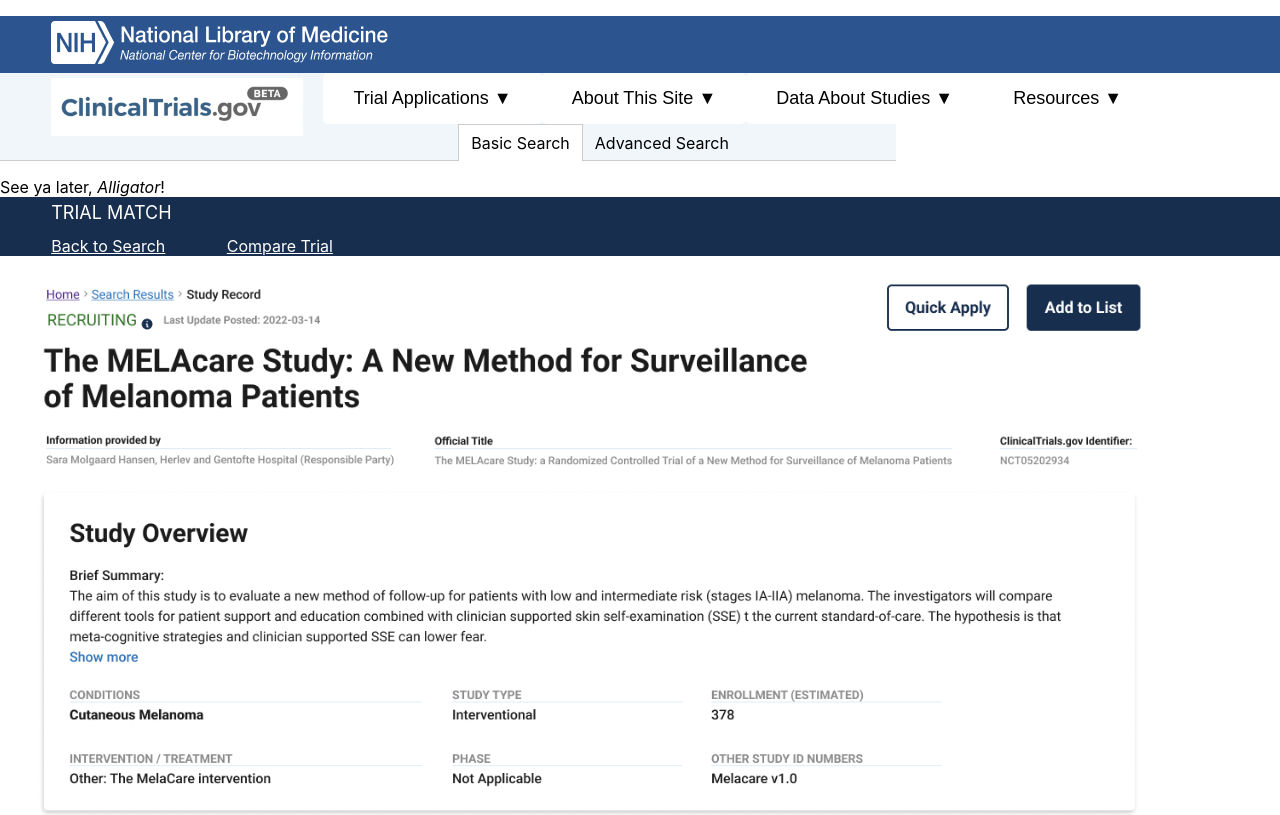
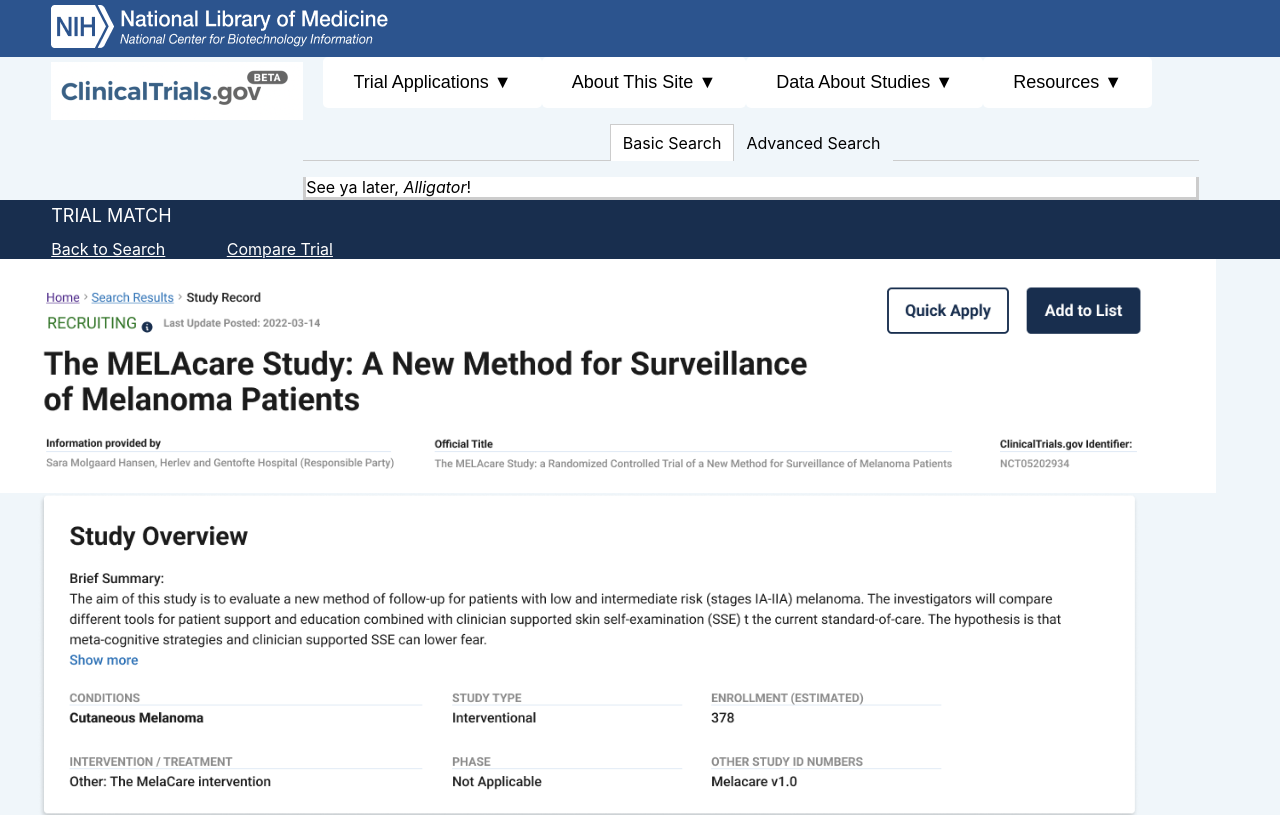
Before and after one commit to salonibg/BHCI-capstone, a React (Create React App) app in the folder clinical-trials/: page / in a window 1280 px wide. Shown: the top 815 px of the page. Built offline with nearby package versions, Linux system fonts and the light colour scheme.

Commit message:
changed order

```diff
--- a/clinical-trials/src/App.js
+++ b/clinical-trials/src/App.js
@@ -2,7 +2,6 @@
 import NavBar from './components/navbar/NavBar.js';
 import Results from './pages/js/searchresults';
 import TrialDetails from './pages/js/trialdetails';
-
 import Tabs from './pages/js/searchinputs';
 
 function App() {
--- a/clinical-trials/src/pages/css/searchinput.css
+++ b/clinical-trials/src/pages/css/searchinput.css
@@ -1,4 +1,14 @@
+body {
+  margin-left:auto;
+  margin-right:auto;
+  height:auto;
+  width:auto;
+  background-color: #F0F6FA;
+}
+
 .tabs {
+  display: flex;
+  flex-direction: column;
   width: 70%;
   height: 50%;
   align-self: center;
@@ -7,7 +17,6 @@
 .tab-list {
   border-bottom: 1px solid #ccc;
   padding-left: 0;
-  background-color: #F0F6FA;
   text-align: center;
 }
 
@@ -16,6 +25,7 @@
   list-style: none;
   margin-bottom: -1px;
   padding: 0.5rem 0.75rem;
+  background-color: #F0F6FA;
 }
 
 .tab-list-active {
@@ -23,3 +33,10 @@
   border: solid #ccc;
   border-width: 1px 1px 0 1px;
 }
+
+.tab-content {
+  background-color: white;
+  border-bottom: solid #ccc;
+  border-left: solid #ccc;
+  border-right: solid #ccc;
+}
--- a/clinical-trials/src/pages/css/trialdetails.css
+++ b/clinical-trials/src/pages/css/trialdetails.css
@@ -1,4 +1,4 @@
-body{
+body {
     margin-left:auto;
     margin-right:auto;
     height:auto;
```
